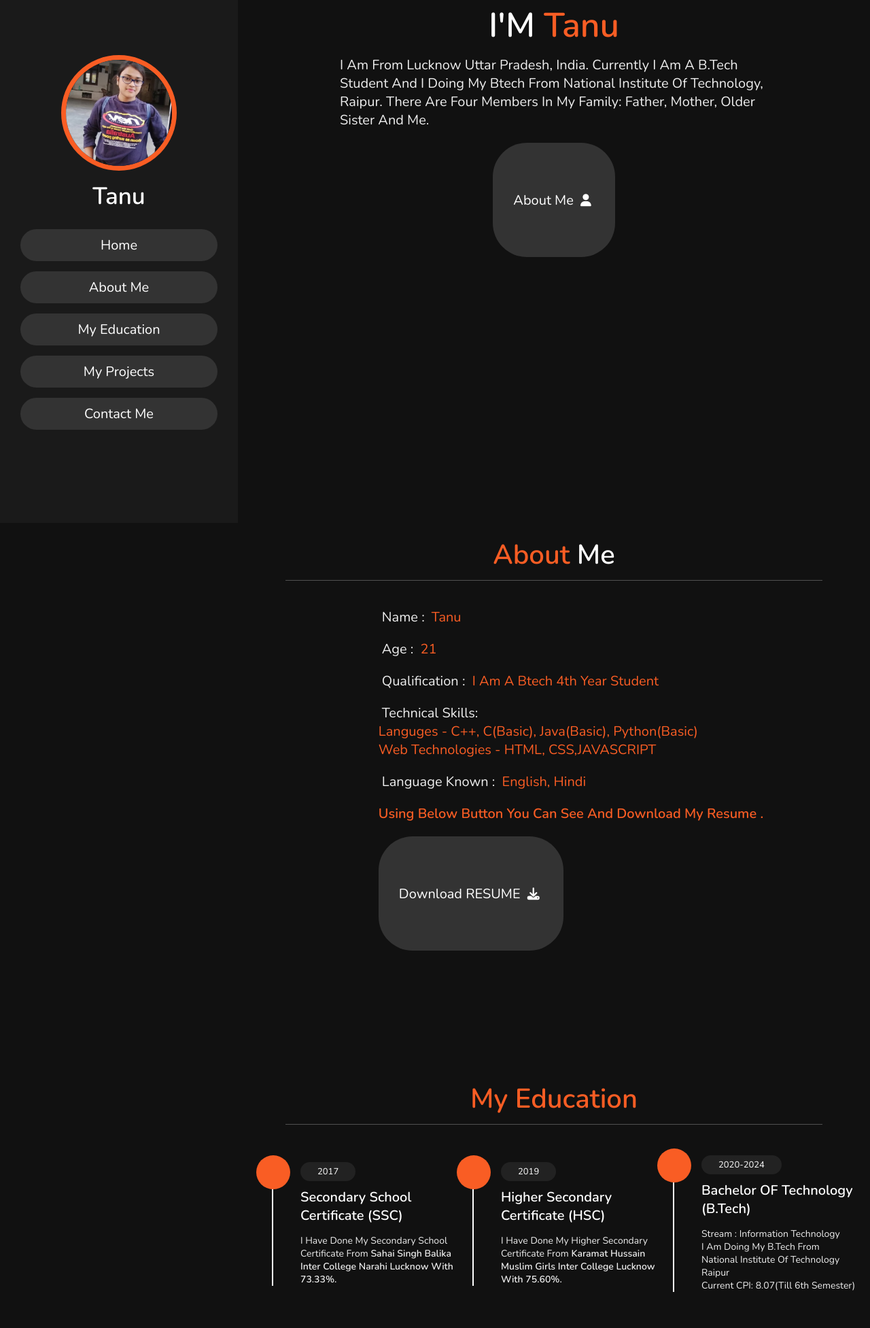
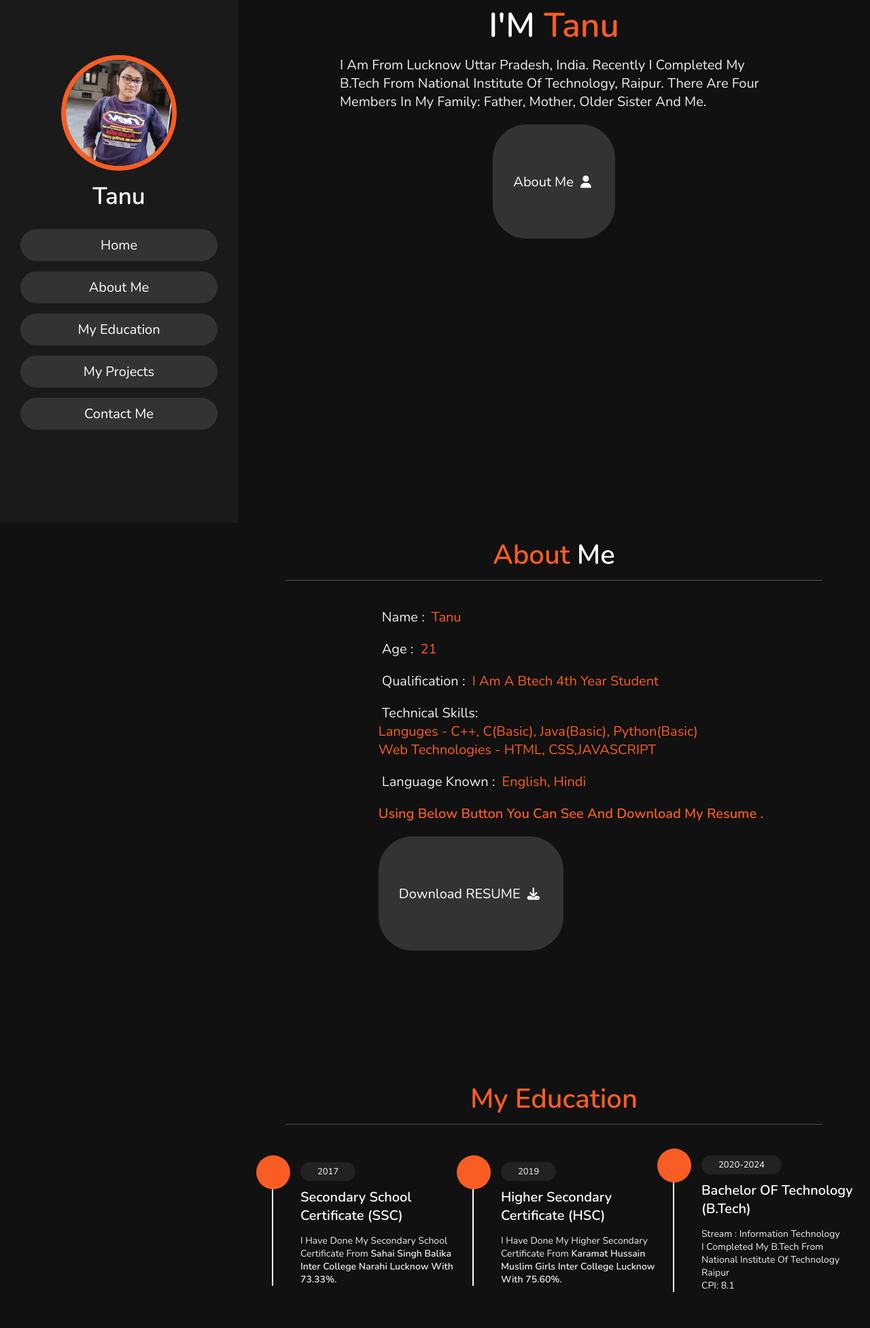
Before and after one commit to Tanu4279/Portfolio_Website.github.io, a plain HTML site: page index.html in a window 1280 px wide. Shown: the part 31-1984 px from the top of the page at 68% size. Drawn offline with nearby package versions, Linux system fonts and the light colour scheme.

Commit message:
index.html

```diff
--- a/index.html
+++ b/index.html
@@ -47,7 +47,7 @@
 
         <h3>HELLO</h3>
         <h1>I'M <span>Tanu</span></h1>
-        <p>I am from lucknow Uttar pradesh, india. currently i am a B.Tech student and i doing my btech from National institute of technology, Raipur. There are four members in my family: Father, Mother, Older Sister and Me.
+        <p>I am from lucknow Uttar Pradesh, India. Recently i completed my B.Tech from  National institute of technology, Raipur. There are four members in my family: Father, Mother, Older Sister and Me.
 
         </p>
         <a href="#about"><button class="btn">about me <i class="fas fa-user"></i></button></a>
@@ -110,7 +110,7 @@
             <i class="fas fa-graducation-cap"> </i>
                 <span>2020-2024</span>
                 <h3>Bachelor OF Technology (B.Tech)</h3> <br>
-                <p>Stream : Information Technology <br> I am Doing My B.Tech From National Institute of Technology Raipur <br>Current CPI: 8.07(till 6th Semester)</p>
+                <p>Stream : Information Technology <br> I completed My B.Tech From National Institute of Technology Raipur <br> CPI: 8.1</p>
 
          </div>
 
```
